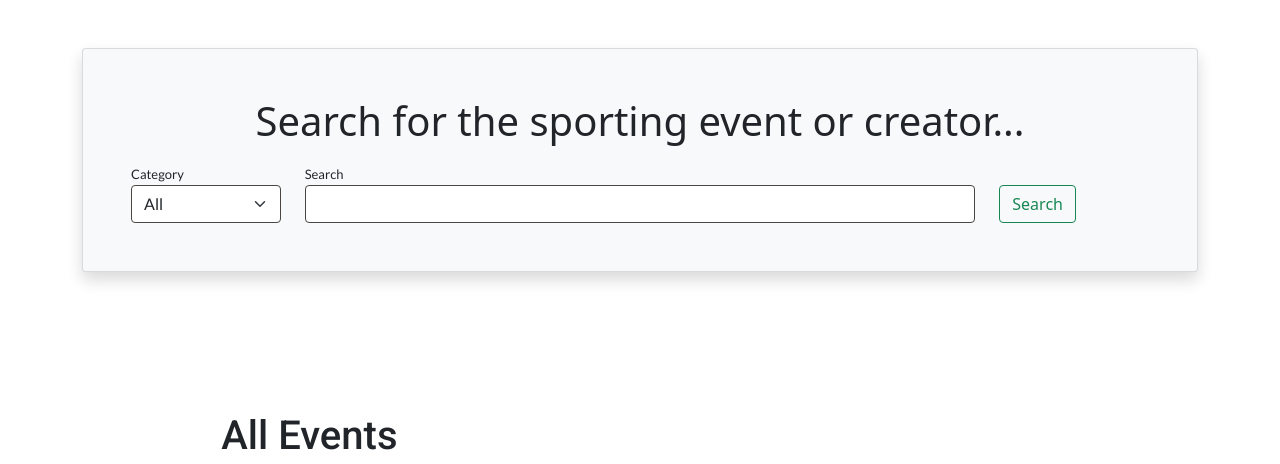
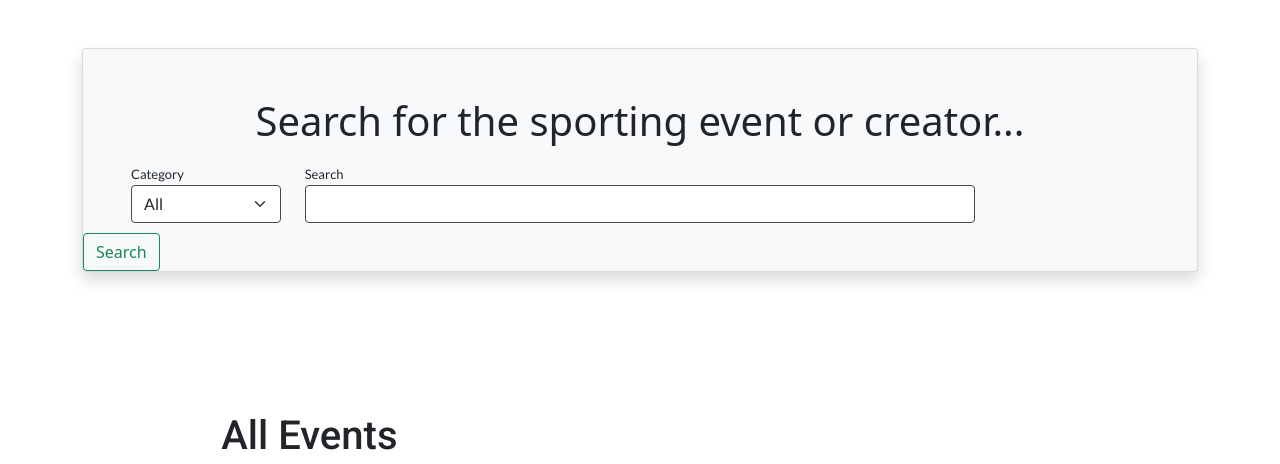
Before and after one commit to StarDexterity/IAB207-Assessment-Task-3, a Flask app: page / in a window 1280 px wide. Shown: the part 1016-1480 px from the top of the page. Run offline with Flask 2, Linux system fonts and the light colour scheme; data comes from the database, SQL or seed files in the repository; some libraries are stand-ins or nearby versions.

Commit message:
merging errors

```diff
--- a/website/static/css/style.css
+++ b/website/static/css/style.css
@@ -249,3 +249,9 @@ p.help-block {
   margin: 0;
   color: #ff0000;
 }
+
+.bottom {
+  position: absolute;
+  bottom: 0;
+  left: 0;
+}
```
Also changed, not shown: website/static/img/uploaded/The_queen.jpg (added), 1 other file.
